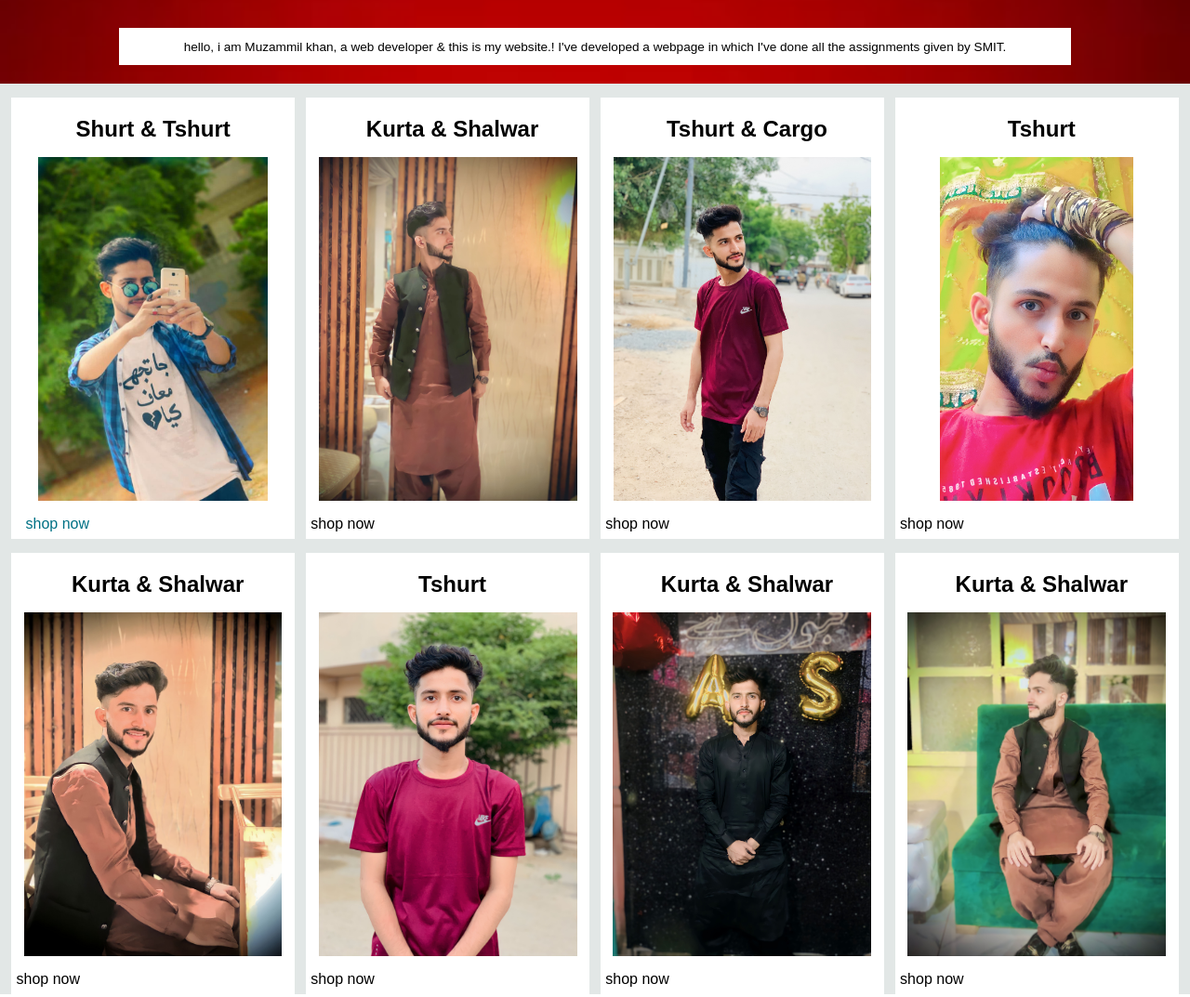
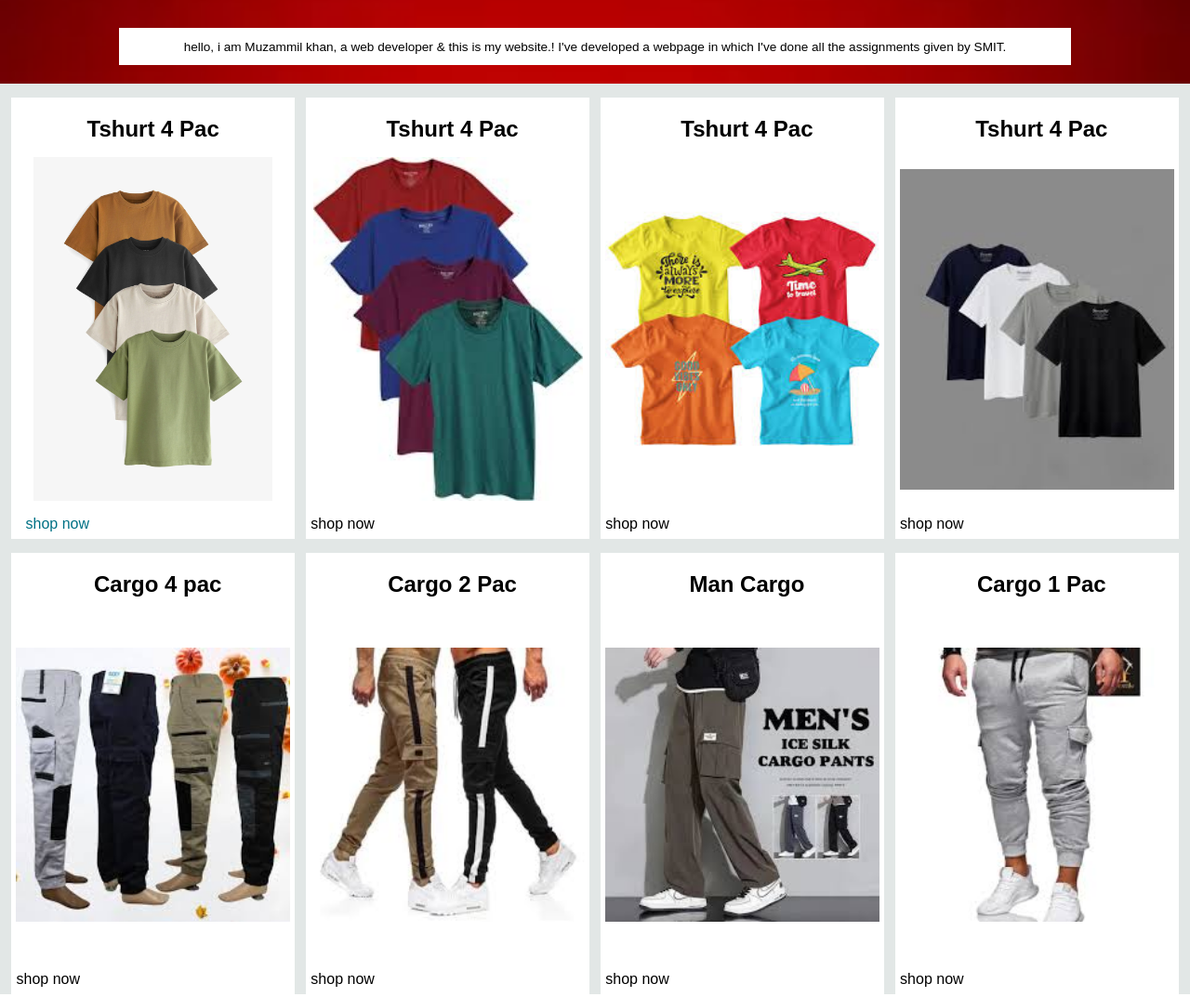
Before and after one commit to muzammilnawaz/first-website, a plain HTML site: page index.html in a window 1280 px wide. Shown: the part 360-1433 px from the top of the page at 93% size. Drawn offline with Linux system fonts and the light colour scheme.

Commit message:
new web muzammil

```diff
--- a/index.html
+++ b/index.html
@@ -84,45 +84,45 @@
     <div class="shop-sec">
         <div class="box1 box">
            <div class="box-con">
-            <h2>Shurt & Tshurt</h2>
-            <div class="box1-img" style="background-image: url('boxc1.jpg');"></div>
+            <h2>Tshurt 4 Pac</h2>
+            <div class="box1-img" style="background-image: url('boox1.webp');"></div>
             <p>shop now</p>
            </div>
         </div>
 
         <div class="box2 box">
-            <h2>Kurta & Shalwar</h2>
-            <div class="box1-img" style="background-image: url('box2.jpg');"></div>
+            <h2>Tshurt 4 Pac</h2>
+            <div class="box1-img" style="background-image: url('boox2.jfif');"></div>
             <p>shop now</p>
            </div>
            <div class="box3 box">
-            <h2>Tshurt & Cargo</h2>
-            <div class="box1-img" style="background-image: url('box3.jpg');"></div>
+            <h2>Tshurt 4 Pac</h2>
+            <div class="box1-img" style="background-image: url('boox3.jfif');"></div>
             <p>shop now</p>
            </div>
            <div class="box4 box">
-            <h2>Tshurt</h2>
-            <div class="box1-img" style="background-image: url('box5.jpg');"></div>
+            <h2>Tshurt 4 Pac</h2>
+            <div class="box1-img" style="background-image: url('boox4.jfif');"></div>
             <p>shop now</p>
            </div>
            <div class="box5 box">
-            <h2>Kurta & Shalwar</h2>
-            <div class="box1-img" style="background-image: url('box4.jpg');"></div>
+            <h2>Cargo 4 pac</h2>
+            <div class="box1-img" style="background-image: url('boox5.jfif');"></div>
             <p>shop now</p>
            </div>
            <div class="box6 box">
-            <h2>Tshurt</h2>
-            <div class="box1-img" style="background-image: url('box6.jpg');"></div>
+            <h2>Cargo 2 Pac</h2>
+            <div class="box1-img" style="background-image: url('boox6.jfif');"></div>
             <p>shop now</p>
            </div>
            <div class="box7 box">
-            <h2>Kurta & Shalwar</h2>
-            <div class="box1-img" style="background-image: url('box7.jpg');"></div>
+            <h2>Man Cargo</h2>
+            <div class="box1-img" style="background-image: url('boox7.jfif');"></div>
             <p>shop now</p>
            </div>
            <div class="box8 box">
-            <h2>Kurta & Shalwar</h2>
-            <div class="box1-img" style="background-image: url('box8.jpg');"></div>
+            <h2>Cargo 1 Pac</h2>
+            <div class="box1-img" style="background-image: url('boox8.jfif');"></div>
             <p>shop now</p>
            </div>
 
```
Also changed, not shown: bag1.jpg (deleted), boox1.webp (added), boox2.jfif (added), boox3.jfif (added), boox4.jfif (added), boox5.jfif (added), boox6.jfif (added), boox7.jfif (added), boox8.jfif (added), box1.jpg (deleted), box2.jpg (deleted), box3.jpg (deleted), box4.jpg (deleted), box5.jpg (deleted), 4 more files.
